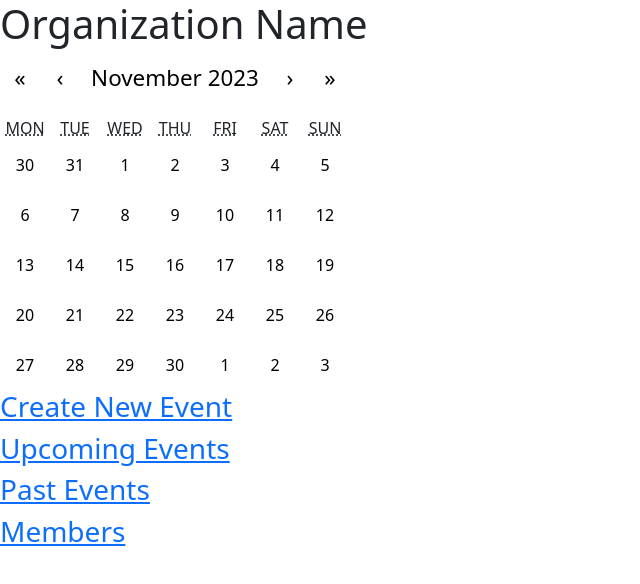
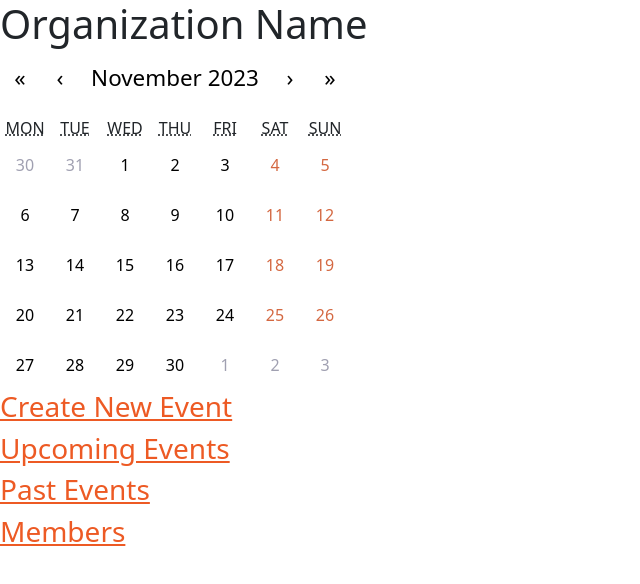
Before and after one commit to MichaelFami/event-x, a React (Vite) app: page /organization in a window 1280 px wide. Shown: the top 584 px of the page, without its empty margins (0-640 px from the left). Built offline with nearby package versions, Linux system fonts and the light colour scheme.

Commit message:
updates to calendar

```diff
--- a/src/App.scss
+++ b/src/App.scss
@@ -1 +1,10 @@
+$primary: #ed5a24;
+$secondary: #a0a0b1;
+$light: #fbfbfb;
+$dark: #283937;
+$success: #7c9643;
+$info: #283937;
+$warning: #fa850b;
+$danger: #f44336;
+
 @import '/node_modules/bootstrap/scss/bootstrap.scss'
--- a/src/components/Calendar.css
+++ b/src/components/Calendar.css
@@ -37,7 +37,18 @@
 .react-calendar__month-view__weekdays {
     text-align: center;
     text-transform: uppercase;
+}
 
+.react-calendar__month-view__days__day--weekend {
+    color: #d46841;
+  }
+
+.react-calendar__month-view__days__day--neighboringMonth {
+    color: #a0a0b1;
+  }
+.react-calendar__tile:enabled:hover,
+.react-calendar__tile:enabled:focus {
+  background-color: #e6e6e6;
 }
 
 /*  */
```
Also changed, not shown: src/components/Calendar.jsx (+9 -0 lines).
